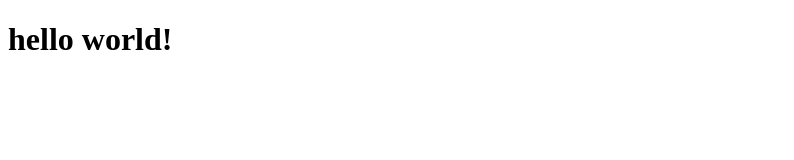
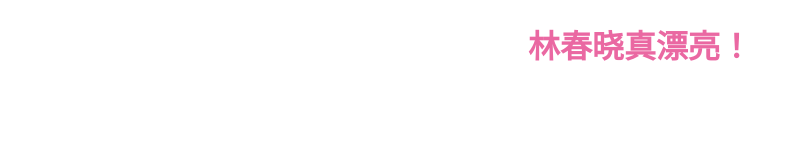
Before and after one commit to samshengxiqi/samshengxiqi.github.io, a plain HTML site: page index.html in a window 1280 px wide. Shown: the whole page, without its empty margins (0-794 px from the left). Drawn offline with Linux system fonts and the light colour scheme.

Commit message:
i want love

```diff
--- a/index.html
+++ b/index.html
@@ -1,12 +1,19 @@
 <!DOCTYPE html>
 <html>
 <head>
+<style type="text/css">
+h1{
+font-family:STHeiti;
+color:#ea68a2;
+text-align:center;
+}
+</style>
 <title>
-hello opensource
+天天年年想你
 </title>
 </head>
 <body>
-<h1>hello world!</h1>
+<h1>林春晓真漂亮！</h1>
 
 </body>
 </html>
```
